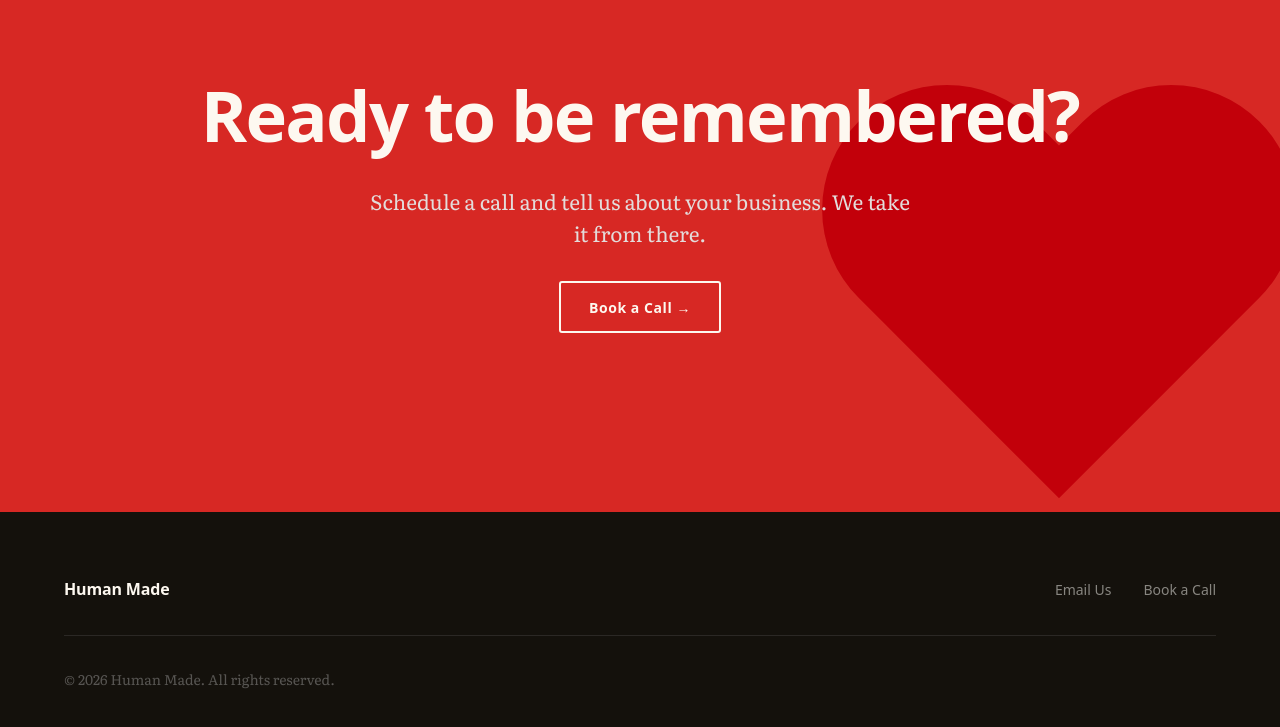
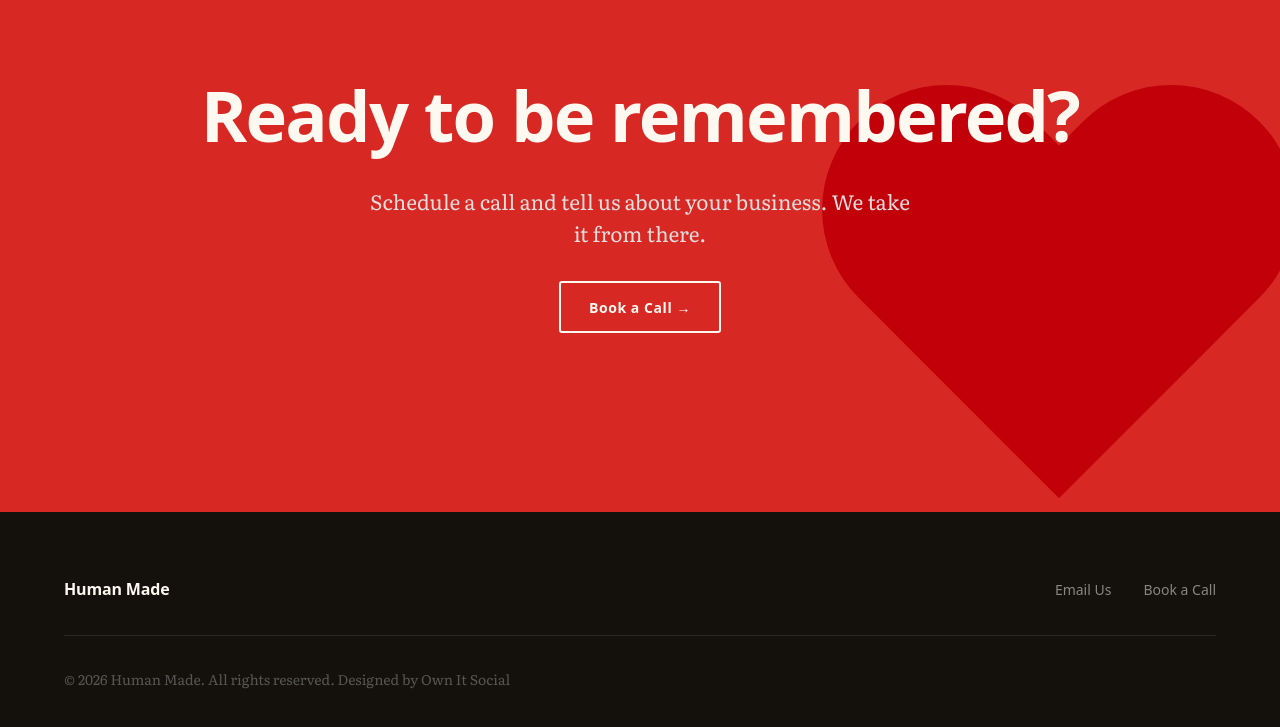
Before and after one commit to colin357/Human-Made-Agency, a website: page index.html in a window 1280 px wide. Shown: the part 4740-5467 px from the top of the page. Drawn offline with Linux system fonts and the light colour scheme; a script that the page names is missing; a web font is replaced by a local one.

Commit message:
Add "Designed by Own It Social" footer credit
Co-Authored-By: Claude Opus 5.5 <noreply@anthropic.com>
Claude-Session: https://claude.ai/code/session_01F7BfFVDeM9mW8ieFo578Z6

```diff
--- a/index.html
+++ b/index.html
@@ -297,7 +297,7 @@
         <button class="footer__link-btn btn-book" type="button">Book a Call</button>
       </nav>
     </div>
-    <p class="footer__legal">&copy; 2026 Human Made. All rights reserved.</p>
+    <p class="footer__legal">&copy; 2026 Human Made. All rights reserved. Designed by <a href="https://ownitsocial.com" target="_blank" rel="noopener">Own It Social</a></p>
   </footer>
 
   <!-- ── Booking Modal ── -->
```
